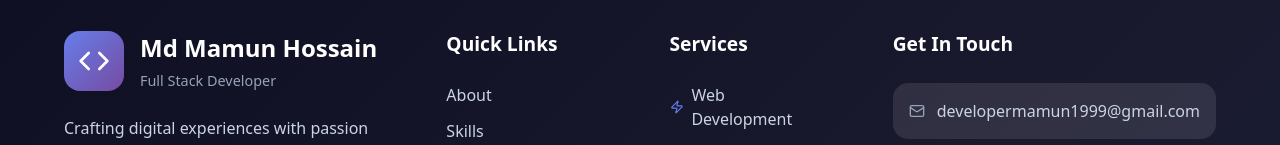
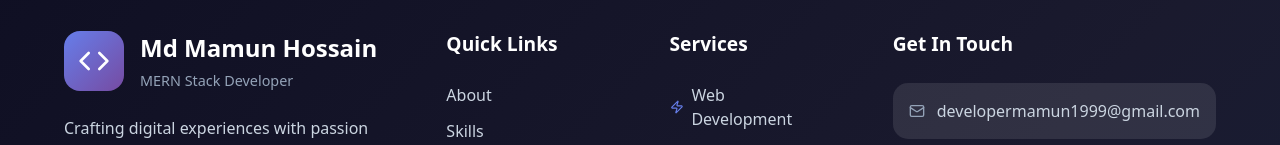
Before and after one commit to MamunHossain1999/new-protfolio, a React (Vite) app: page / in a window 1280 px wide. Shown: the part 11651-11796 px from the top of the page. Built offline with nearby package versions, Linux system fonts and the light colour scheme.

Commit message:
update footer

```diff
--- a/src/components/Footer.tsx
+++ b/src/components/Footer.tsx
@@ -42,19 +42,19 @@ const Footer = () => {
     {
       icon: <Github size={20} />,
       name: "GitHub",
-      url: "https://github.com/mamun-dev",
+      url: "https://github.com/MamunHossain1999",
       color: "#333"
     },
     {
       icon: <Linkedin size={20} />,
       name: "LinkedIn",
-      url: "https://linkedin.com/in/mamun-dev",
+      url: "https://www.linkedin.com/in/mamun-hossain1999/",
       color: "#0077b5"
     },
     {
       icon: <Twitter size={20} />,
       name: "Twitter",
-      url: "https://twitter.com/mamun_dev",
+      url: "https://twitter.com",
       color: "#1da1f2"
     },
     {
@@ -132,7 +132,7 @@ const Footer = () => {
                 </motion.div>
                 <div className="brand-text">
                   <h3>Md Mamun Hossain</h3>
-                  <p>Full Stack Developer</p>
+                  <p>MERN Stack Developer</p>
                 </div>
               </div>
 
```
